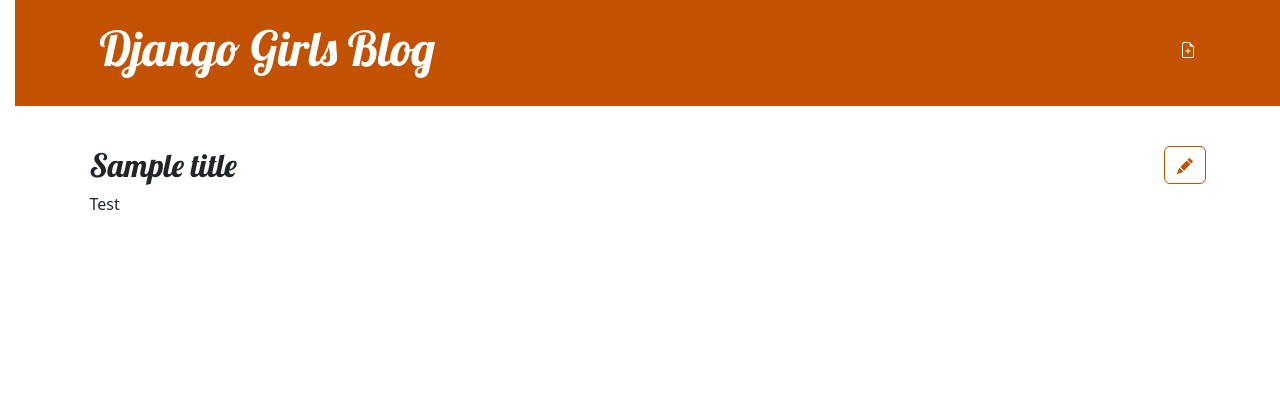
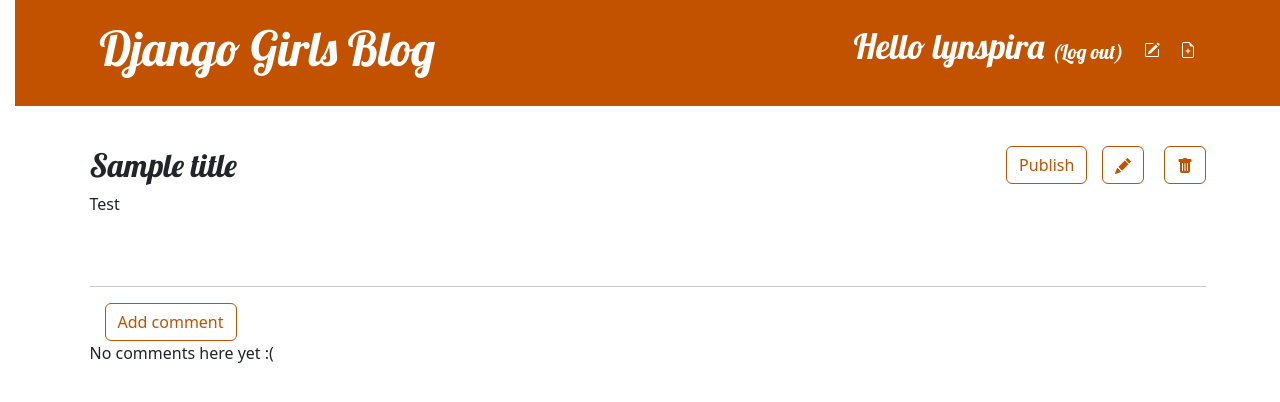
Before and after one commit to mjames187/my-first-blog, a Django app: page /post/1/ in a window 1280 px wide. Shown: the top 402 px of the page. Run offline with Django 5.2, Linux system fonts and the light colour scheme; a user stored in the database is signed in; data comes from the database, SQL or seed files in the repository; both versions use the stored data as it was after the commit.

Commit message:
Complete

```diff
--- a/blog/models.py
+++ b/blog/models.py
@@ -16,3 +16,20 @@
 
     def __str__(self):
         return self.title
+
+    def approved_comments(self):
+        return self.comments.filter(approved_comment=True)
+
+class Comment(models.Model):
+    post = models.ForeignKey('blog.Post', on_delete=models.CASCADE, related_name='comments')
+    author = models.CharField(max_length=200)
+    text = models.TextField()
+    created_date = models.DateTimeField(default=timezone.now)
+    approved_comment = models.BooleanField(default=False)
+
+    def approve(self):
+        self.approved_comment = True
+        self.save()
+
+    def __str__(self):
+        return self.text
--- a/blog/static/css/blog.css
+++ b/blog/static/css/blog.css
@@ -78,3 +78,16 @@
     color: #FFFFFF;
     background-color: #C25100;
 }
+
+#logout {
+    font-family: 'Lobster', cursive;
+
+}
+
+small a,
+small a:hover,
+small a:visited {
+    font-size: 15pt;
+    color: #ffffff;
+    text-decoration: none;
+}
--- a/blog/templates/blog/base.html
+++ b/blog/templates/blog/base.html
@@ -11,9 +11,13 @@
         <header class="page-header">
             <div class="container">
                 {% if user.is_authenticated %}
-                    <a href="{% url 'post_new' %}" class="top-menu">
-                        {% include './icons/file-earmark-plus.svg' %}
-                    </a>
+                <a href="{% url 'post_new' %}" class="top-menu">
+                    {% include './icons/file-earmark-plus.svg' %}
+                </a>
+                <a href="{% url 'post_draft_list' %}" class="top-menu">{% include './icons/pencil-square.svg'%}</a>
+                <p id="logout" class="top-menu">Hello {{ user.username }} <small><a href="{% url 'logout' %}">(Log out)</a></small></p>
+                {% else %}
+                <a href="{% url 'login' %}" class="top-menu">{% include './icons/lock-fill.svg' %}</a>
                 {% endif %}
                 <h1><a href="/">Django Girls Blog</a></h1>
             </div>
--- a/blog/templates/blog/post_detail.html
+++ b/blog/templates/blog/post_detail.html
@@ -7,14 +7,44 @@
             <a class="btn btn-secondary" href="{% url 'post_edit' pk=post.pk %}">
                 {% include './icons/pencil-fill.svg' %}
             </a>
+            <a class="btn btn-secondary" href="{% url 'post_remove' pk=post.pk %}">
+                {% include './icons/trash-fill.svg' %}
+            </a>
         {% endif %}
         </aside>
         {% if post.published_date %}
-            <time class="date">
+            <div class="date">
                 {{ post.published_date }}
-            </time>
+            </div>
+            {% else %}
+            <aside class="actions">
+                <a class="btn btn-secondary" role="button" href="{% url 'post_publish' pk=post.pk %}">Publish</a>
+            </aside>
         {% endif %}
         <h2>{{ post.title }}</h2>
         <p>{{ post.text|linebreaksbr }}</p>
     </article>
+    <hr>
+    <a class="btn btn-secondary" role="button" href="{% url 'add_comment_to_post' pk=post.pk %}">Add comment</a>
+    {% for comment in post.comments.all %}
+        {% if user.is_authenticated or comment.approved_comment %}
+        <div class="comment">
+            <div class="date">
+                {{ comment.created_date }}
+                {% if not comment.approved_comment %}
+                    <a class="btn btn-default" href="{% url 'comment_remove' pk=comment.pk %}">
+                    {% include './icons/hand-thumbs-down.svg' %}
+                    </a>
+                    <a class="btn btn-default" href="{% url 'comment_approve' pk=comment.pk %}">
+                    {% include './icons/hand-thumbs-up.svg' %}
+                    </a>
+                {% endif %}
+            </div>
+            <strong>{{ comment.author }}</strong>
+            <p>{{ comment.text|linebreaks }}</p>
+        </div>
+        {% endif %}
+    {% empty %}
+        <p>No comments here yet :(</p>
+    {% endfor %}
 {% endblock %}
--- a/blog/urls.py
+++ b/blog/urls.py
@@ -1,8 +1,18 @@
 from django.urls import path
 from . import views
+from django.contrib.auth import views as other_views
 
 urlpatterns = [
     path('', views.post_list, name='post_list'),
     path('post/<int:pk>/', views.post_detail, name='post_detail'),
     path('post/new/', views.post_new, name='post_new'),
+    path('post/<int:pk>/edit/', views.post_edit, name='post_edit'),
+    path('drafts/', views.post_draft_list, name='post_draft_list'),
+    path('post/<int:pk>/publish/', views.post_publish, name='post_publish'),
+    path('post/<int:pk>/remove/', views.post_remove, name='post_remove'),
+    path('accounts/login/', other_views.LoginView.as_view(), name='login'),
+    path('accounts/logout/', other_views.LogoutView.as_view(next_page='/'), name='logout'),
+    path('post/<int:pk>/comment/', views.add_comment_to_post, name='add_comment_to_post'),
+    path('comment/<int:pk>/approve/', views.comment_approve, name='comment_approve'),
+    path('comment/<int:pk>/remove/', views.comment_remove, name='comment_remove'),
 ]
--- a/blog/views.py
+++ b/blog/views.py
@@ -1,9 +1,10 @@
 from django.shortcuts import render
 from django.utils import timezone
-from .models import Post
+from .models import Post, Comment
 from django.shortcuts import render, get_object_or_404
-from .forms import PostForm
+from .forms import PostForm, CommentForm
 from django.shortcuts import redirect
+from django.contrib.auth.decorators import login_required
 
 
 def post_list(request):
@@ -14,19 +15,21 @@
     post = get_object_or_404(Post, pk=pk)
     return render(request, 'blog/post_detail.html', {'post': post})
 
+@login_required
 def post_new(request):
     if request.method == "POST":
         form = PostForm(request.POST)
         if form.is_valid():
             post = form.save(commit=False)
             post.author = request.user
-            post.published_date = timezone.now()
+
             post.save()
             return redirect('post_detail', pk=post.pk)
     else:
         form = PostForm()
     return render(request, 'blog/post_edit.html', {'form': form})
 
+@login_required
 def post_edit(request, pk):
     post = get_object_or_404(Post, pk=pk)
     if request.method == "POST":
@@ -34,9 +37,53 @@
         if form.is_valid():
             post = form.save(commit=False)
             post.author = request.user
-            post.published_date = timezone.now()
+
             post.save()
             return redirect('post_detail', pk=post.pk)
     else:
         form = PostForm(instance=post)
     return render(request, 'blog/post_edit.html', {'form': form})
+
+@login_required
+def post_draft_list(request):
+    posts = Post.objects.filter(published_date__isnull=True).order_by('created_date')
+    return render(request, 'blog/post_draft_list.html', {'posts': posts})
+
+@login_required
+def post_publish(request, pk):
+    post = get_object_or_404(Post, pk=pk)
+    if request.method=='POST':
+        post.publish()
+    return redirect('post_detail', pk=pk)
+
+@login_required
+def post_remove(request, pk):
+    post = get_object_or_404(Post, pk=pk)
+    if request.method=='POST':
+        post.delete()
+    return redirect('post_list')
+
+def add_comment_to_post(request, pk):
+    post = get_object_or_404(Post, pk=pk)
+    if request.method == "POST":
+        form = CommentForm(request.POST)
+        if form.is_valid():
+            comment = form.save(commit=False)
+            comment.post = post
+            comment.save()
+            return redirect('post_detail', pk=post.pk)
+    else:
+        form = CommentForm()
+    return render(request, 'blog/add_comment_to_post.html', {'form': form})
+
+@login_required
+def comment_approve(request, pk):
+    comment = get_object_or_404(Comment, pk=pk)
+    comment.approve()
+    return redirect('post_detail', pk=comment.post.pk)
+
+@login_required
+def comment_remove(request, pk):
+    comment = get_object_or_404(Comment, pk=pk)
+    comment.delete()
+    return redirect('post_detail', pk=comment.post.pk)
```
Also changed, not shown: blog/forms.py (+7 -1 lines), blog/templates/blog/add_comment_to_post.html (added, +9 -0 lines), blog/templates/blog/post_draft_list.html (added, +11 -0 lines), blog/templates/blog/post_list.html (+7 -6 lines), blog/migrations/0002_comment.py (added), blog/templates/blog/icons/hand-thumbs-down.svg (added), blog/templates/blog/icons/hand-thumbs-up.svg (added), blog/templates/blog/icons/lock-fill.svg (added), blog/templates/blog/icons/pencil-square.svg (added), blog/templates/blog/icons/trash-fill.svg (added), blog/templates/blog/registration/login.html (added), db.sqlite3.
